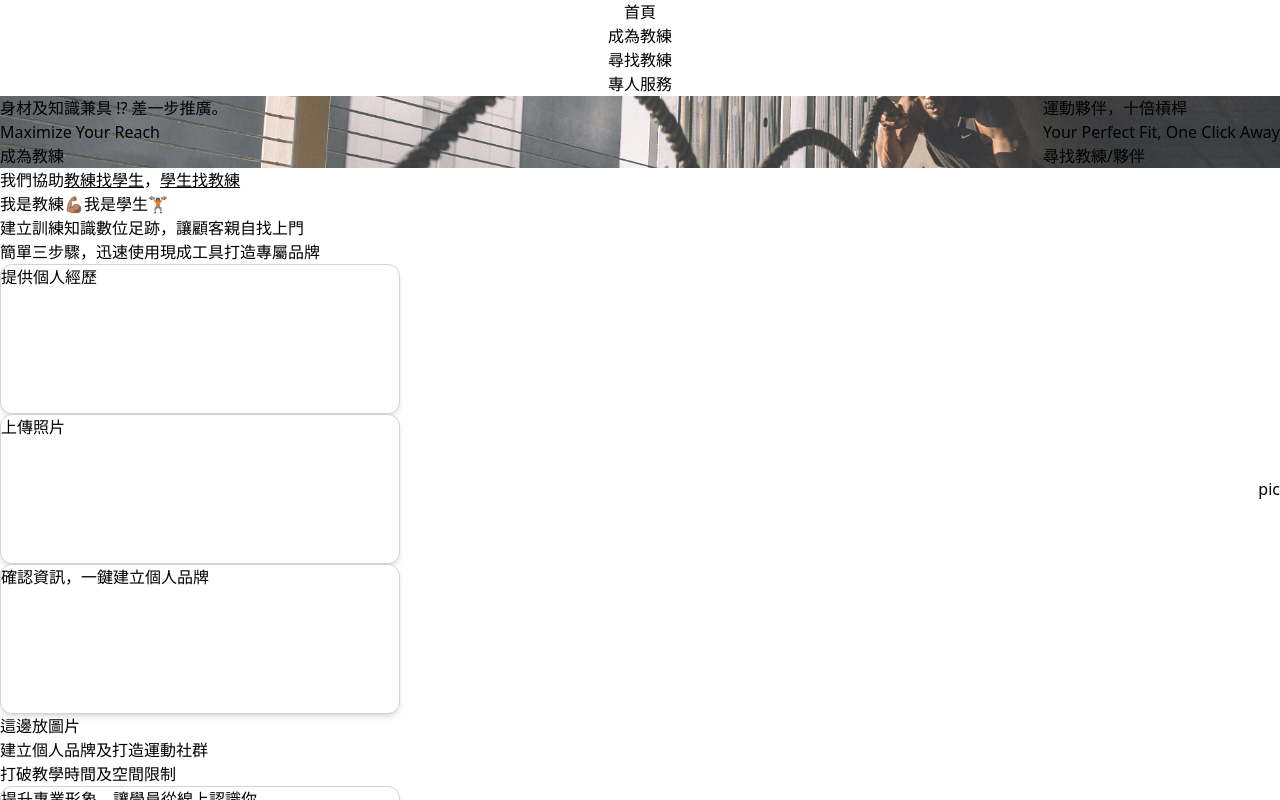
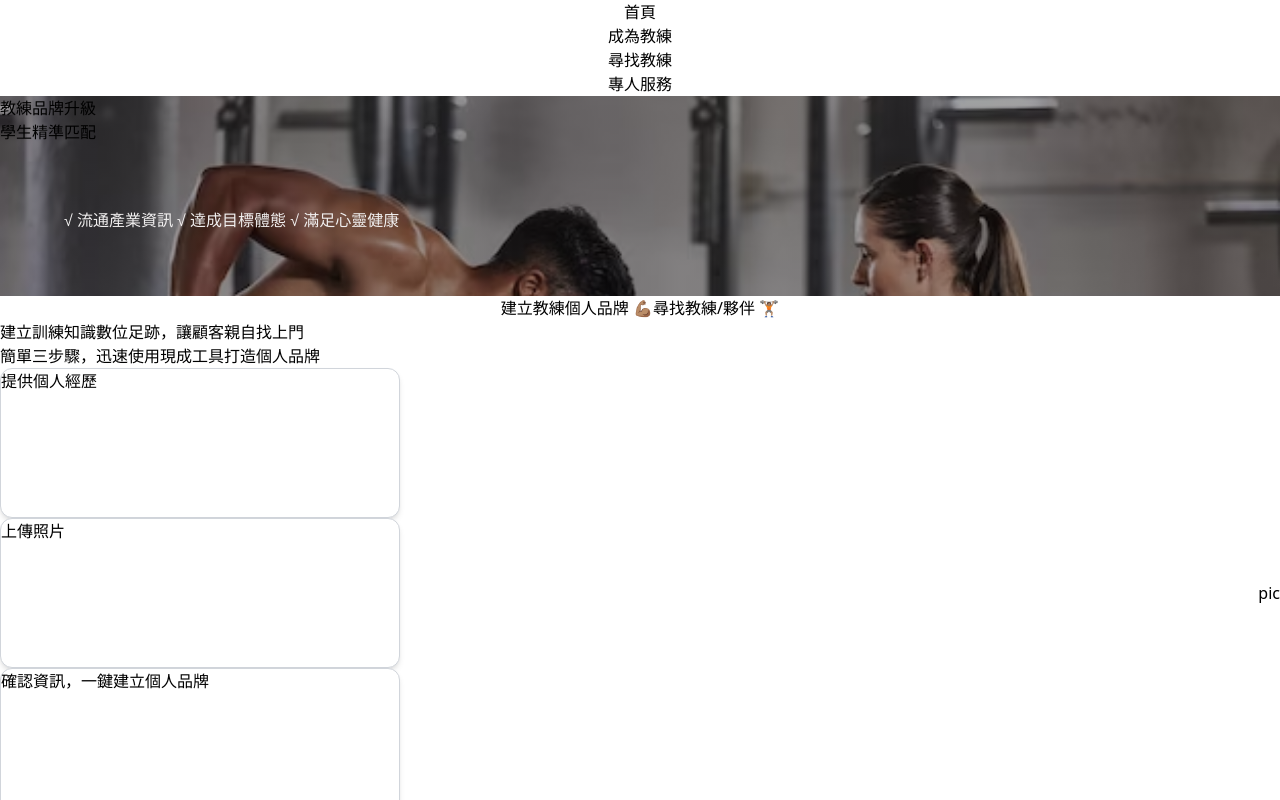
Before and after one commit to ChihTsungLu/fitness, a React (Vite) app: page / in a window 1280 px wide. Shown: the top 800 px of the page. Built offline with nearby package versions, Linux system fonts and the light colour scheme.

Commit message:
hero fixed

```diff
--- a/src/App.css
+++ b/src/App.css
@@ -1,13 +1,12 @@
 .hero-image {
   height: 50%;
-  background-position: center;
+  background-position: top;
   background-repeat: no-repeat;
   background-size: cover;
   position: relative;
-  background-image: linear-gradient(rgba(255, 255, 255, 0.2), rgba(255, 255, 255, 0.2)), url("hero-1.jpg");
+
+  background-image:   linear-gradient(rgba(20, 20, 20, 0.4), rgba(15, 15, 15, 0.4)),url("hero.avif");
 }
-
-
 
 
 .transparent-gray-button {
@@ -56,3 +55,23 @@
     cursor: not-allowed;
   }
 }
+
+h1 {
+  padding: 64px;
+  background: linear-gradient(to right, hsl(0, 0%, 100%) 0, hsl(163, 88%, 53%) 10%, hsl(0, 6%, 94%) 20%);
+  -webkit-background-clip: text;
+  -webkit-text-fill-color: transparent;
+  animation: shine 3s infinite linear;
+}
+
+@keyframes shine {
+  0% {
+    background-position: 0;
+  }
+  60% {
+    background-position: 1000px;
+  }
+  100% {
+    background-position: 1000px;
+  }
+}
--- a/src/Pages/Home/Feature.tsx
+++ b/src/Pages/Home/Feature.tsx
@@ -1,13 +1,19 @@
 import { useEffect } from "react";
 import { useStateContext } from "../../ContextProvider/Contexts";
 import { useNavigate } from "react-router-dom";
-interface FeatureProps { }
+interface FeatureProps {}
 
-const Feature = ({ }: FeatureProps) => {
+const Feature = ({}: FeatureProps) => {
   const navigate = useNavigate();
 
-    const { isStudent, isTrainer, setIsStudent, setIsTrainer, userName, setUserName } =
-        useStateContext();
+  const {
+    isStudent,
+    isTrainer,
+    setIsStudent,
+    setIsTrainer,
+    userName,
+    setUserName,
+  } = useStateContext();
 
   const handleTrainerClick = () => {
     setIsTrainer(true);
@@ -19,34 +25,25 @@ const Feature = ({ }: FeatureProps) => {
     setIsTrainer(false);
   };
 
-    useEffect(()=> {
-        const localName = localStorage.getItem('name')
-        setUserName(localName!)
+  useEffect(() => {
+    const localName = localStorage.getItem("name");
+    setUserName(localName!);
   }, []);
 
   return (
     <div className="w-full h-fit ">
-            <p className="ml-10 mt-10 text-4xl">
-                我們協助<u onClick={()=>navigate("/trainer")} className="cursor-pointer">教練找學生</u>，<u onClick={()=>navigate("/client")} className="cursor-pointer">學生找教練</u>
-            </p>
-            <div className="mt-5 ml-10 space-x-3">
+      <div className="mt-5 ml-10 flexCenter space-x-72">
         <button
-                    className={`w-[150px] h-[40px] border  rounded-full mt-4 ${isTrainer
-                            ? " bg-[#3d4046] border-black"
-                            : "  bg-[#babec7] border-gray-300 hover:bg-[#3d4046] hover:border-black"
-                        }`}
+          className={`w-[300px] h-[80px] border border-black rounded-xl mt-4 ${isTrainer ? 'bg-[#149e7a] text-white' : 'bg-white hover:bg-[#149e7a] hover:text-white text-black'} `}
           onClick={handleTrainerClick}
         >
-                    <p className="text-xl text-white">我是教練💪🏽</p>
+          <p className="text-2xl ">建立教練個人品牌 💪🏽</p>
         </button>
         <button
-                    className={`w-[150px] h-[40px] border rounded-full mt-4 ${isStudent
-                            ? "bg-[#108a6b] border-black"
-                            : "bg-[#90cebd] border-gray-300 hover:bg-[#149e7a] hover:border-black"
-                        } `}
+              className={`w-[300px] h-[80px] border border-black rounded-xl mt-4 ${isStudent ? 'bg-[#5adbb5] text-white' : 'bg-white hover:bg-[#5adbb5] hover:text-white text-black'} `}
           onClick={handleStudentClick}
         >
-                    <p className="text-xl text-white">我是學生🏋🏽</p>
+          <p className="text-2xl ">尋找教練/夥伴 🏋🏽</p>
         </button>
       </div>
 
@@ -59,53 +56,61 @@ const Feature = ({ }: FeatureProps) => {
             </p>
 
             <p className="text-2xl text-black font-bold">
-                            簡單三步驟，迅速使用現成工具打造專屬品牌
+              簡單三步驟，迅速使用現成工具打造個人品牌
             </p>
           </div>
           <div className="m-10 pb-10 flexBetween">
             <div className="space-y-4">
-                            <div className="home-trainer-feature ">
-                                提供個人經歷
-                            </div>
-                            <div className="home-trainer-feature ">
-                                上傳照片
-                            </div>
+              <div className="home-trainer-feature ">提供個人經歷</div>
+              <div className="home-trainer-feature ">上傳照片</div>
               <div className="home-trainer-feature ">
                 確認資訊，一鍵建立個人品牌
               </div>
             </div>
-                        <div>
-                            pic
+            <div>pic</div>
           </div>
-                    </div>
-
         </div>
       )}
 
       {/* 學生 */}
       {isStudent && (
-                // 建立訓練知識數位足跡，讓顧客親自找上門
         <div className="mt-7 rounded-xl bg-[#eef5ff] ">
           <div className="space-y-4 pt-6 px-10">
             <p className="text-4xl text-black font-bold">
-                            建立訓練知識數位足跡，讓顧客親自找上門
+              透明教練及訓練資訊，達成體態的一站式平台
             </p>
-
             <p className="text-2xl text-black font-bold">
-                            簡單三步驟，迅速使用現成工具打造專屬品牌
+              輕鬆取得健身教練資訊，健身路上不再有疑惑
             </p>
           </div>
           <div className="m-10 pb-10 flexBetween">
             <div className="space-y-4">
-                            <div className="home-trainer-feature "></div>
-                            <div className="home-trainer-feature "></div>
-                            <div className="home-trainer-feature "></div>
-                        </div>
-                        <div>
-                            pic
+              <div className="home-trainer-feature flex flex-col justify-between">
+                <div className="mt-5 ml-10">1</div>
+                <div className="pl-10 pb-6 space-y-1">
+                  <p className="font-black text-lg">提供清晰教練資訊</p>
+                  <p className="font-bold">選擇合適教練</p>
                 </div>
               </div>
-
+              <div className="home-trainer-feature flex flex-col justify-between">
+                <div className="mt-5 ml-10">2</div>
+                <div className="pl-10 pb-6 space-y-1">
+                  <p className="font-black text-lg">
+                    符合預算、方便性及訓練目標
+                  </p>
+                  <p className="font-bold">選擇合適教練</p>
+                </div>
+              </div>
+              <div className="home-trainer-feature flex flex-col justify-between">
+                <div className="mt-5 ml-10">3</div>
+                <div className="pl-10 pb-6 space-y-1">
+                  <p className="font-black text-lg">降低培養運動習慣阻礙</p>
+                  <p className="font-bold">建立長期強健體態</p>
+                </div>
+              </div>
+            </div>
+            <div>pic</div>
+          </div>
         </div>
       )}
     </div>
--- a/src/Pages/Home/Hero.tsx
+++ b/src/Pages/Home/Hero.tsx
@@ -1,43 +1,25 @@
 import { NavLink } from "react-router-dom";
 import BezierCurve from "./BezierCurve";
-
+import { useNavigate } from "react-router-dom";
 interface HeroProps {}
 
 const Hero = ({}: HeroProps) => {
+  const navigate = useNavigate();
+
   return (
-    <div className=" h-[600px] mt-[65px] hero-image flexBetween">
-      <div className="space-y-3 w-full">
-        <div className="space-y-2">
-          <p className="text-3xl font-bold text-white">
-            身材及知識兼具 !? 差一步推廣。
-          </p>
-          <p className="text-xl font-bold text-white">Maximize Your Reach</p>
-        </div>
-        <NavLink to={"/trainer"}>
-          <div className="flex">
-            <button className="w-[200px] h-[40px] border border-black rounded-full mt-4 bg-[#4b4e54] hover:bg-[#3d4046]">
-              <p className="text-2xl text-white">成為教練</p>
-            </button>
-            {/* <img src={Dumbell} width={100} height={40} /> */}
-          </div>
-        </NavLink>
+    <div className=" h-[650px] mt-[65px] flex items-end relative hero-image ">
+      {/* 左側教練 */}
+
+
+      {/* 中間文字 */}
+      <div className="absolute top-1/2 left-1/2 transform -translate-x-1/2 -translate-y-1/2 space-y-2">
+        <p className="text-5xl text-white font-black mt-20">教練品牌升級</p>
+        <p className="text-5xl text-white ml-16 font-black">學生精準匹配</p>
       </div>
-      <div className="w-full">
-        <div className="space-y-1">
-          <p className="text-3xl font-bold text-white">運動夥伴，十倍槓桿</p>
-          <p className="text-xl font-bold text-white">
-            Your Perfect Fit, One Click Away
-          </p>
-        </div>
-        <NavLink to={"/client"}>
-          <div className="flex">
-            <button className="w-[200px] h-[40px] border border-black mt-4 rounded-full bg-[#149e7a] hover:bg-[#108a6b]">
-              <p className="text-2xl text-white">尋找教練/夥伴</p>
-            </button>
-            {/* <img src={DumbHand} width={100} height={40} /> */}
-          </div>
-        </NavLink>
-      </div>
+
+      <h1 className=" text-white text-2xl mb-10 w-full font-bold ml-20 text-center"> √ 流通產業資訊 √ 達成目標體態 √ 滿足心靈健康</h1>
+
+
     </div>
   );
 };
```
Also changed, not shown: src/Pages/Trainer/Body_Trainer.tsx (+28 -17 lines), src/hero.avif (renamed from src/assets/hero.avif). Lines whose indentation alone changed are shown as unchanged.
